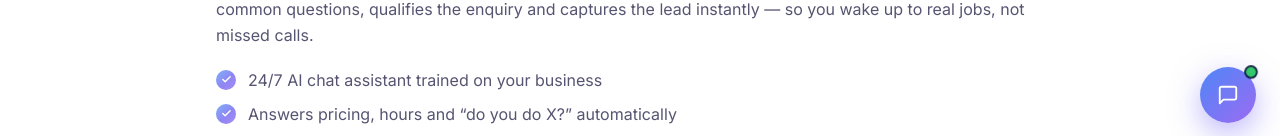
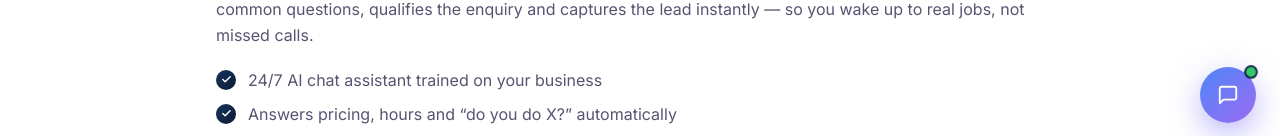
Before and after one commit to zachcolvillez-stack/bluepeek-website, a Next.js app: page /ai-automation-perth in a window 1280 px wide. Shown: the part 653-789 px from the top of the page. Built offline with nearby package versions, Linux system fonts and the light colour scheme.

Commit message:
auto-save: LandingTemplate.jsx

```diff
--- a/components/site/LandingTemplate.jsx
+++ b/components/site/LandingTemplate.jsx
@@ -69,7 +69,7 @@ export default function LandingTemplate({ breadcrumb = [], eyebrow, h1, lead, se
                   {s.bullets.map((b, k) => (
                     <li key={k} className="flex items-start gap-3 text-base" style={{ color: '#565471' }}>
                       <span className="w-5 h-5 rounded-full flex items-center justify-center flex-shrink-0 mt-0.5"
-                        style={{ background: 'linear-gradient(135deg, #7fb0f7 0%, #8f86f3 55%, #a78bf5 100%)' }}>
+                        style={{ background: 'linear-gradient(135deg, #16335c 0%, #0c1c34 100%)' }}>
                         <Check size={11} className="text-white" strokeWidth={3} />
                       </span>
                       {b}
```
